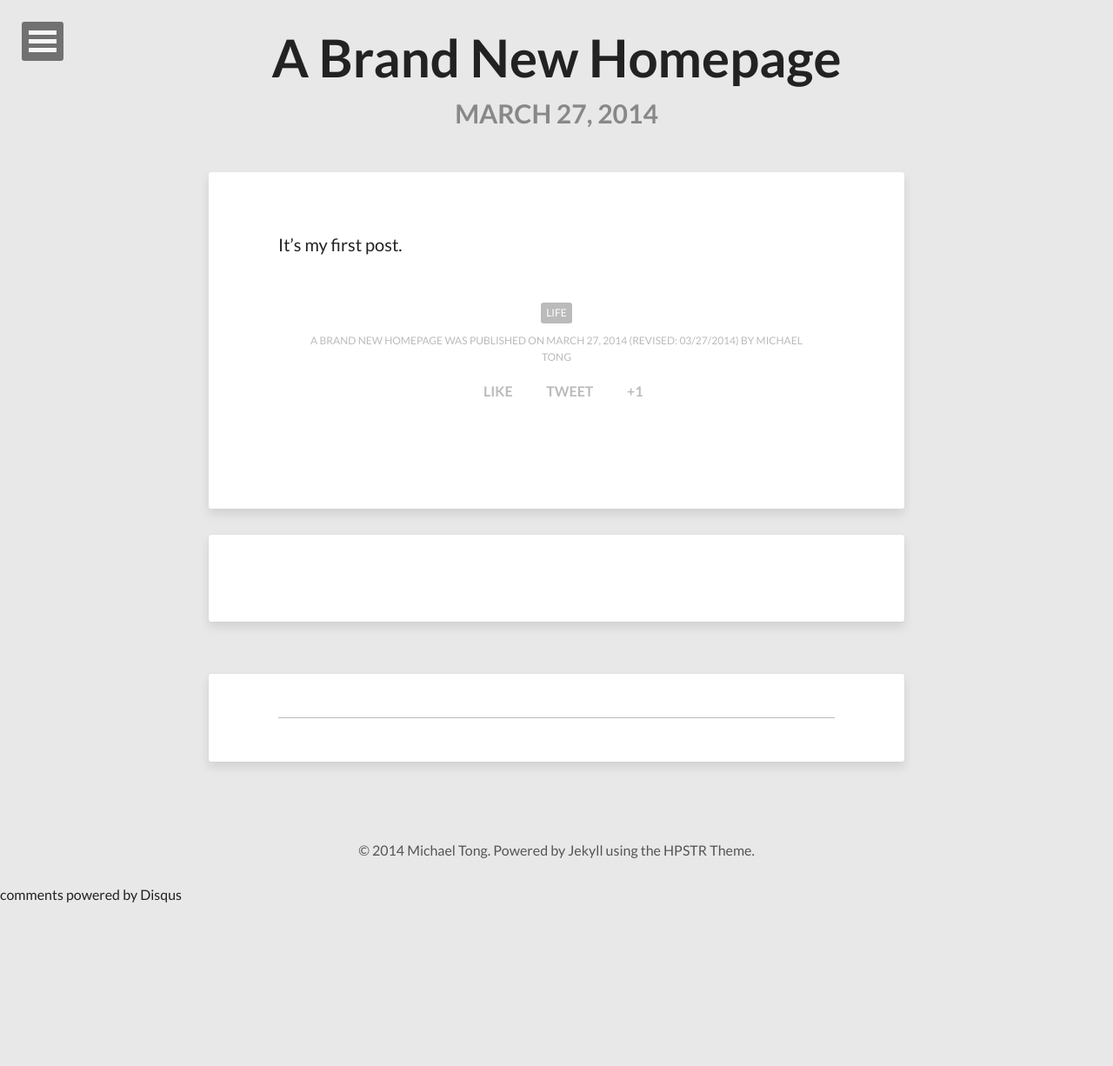
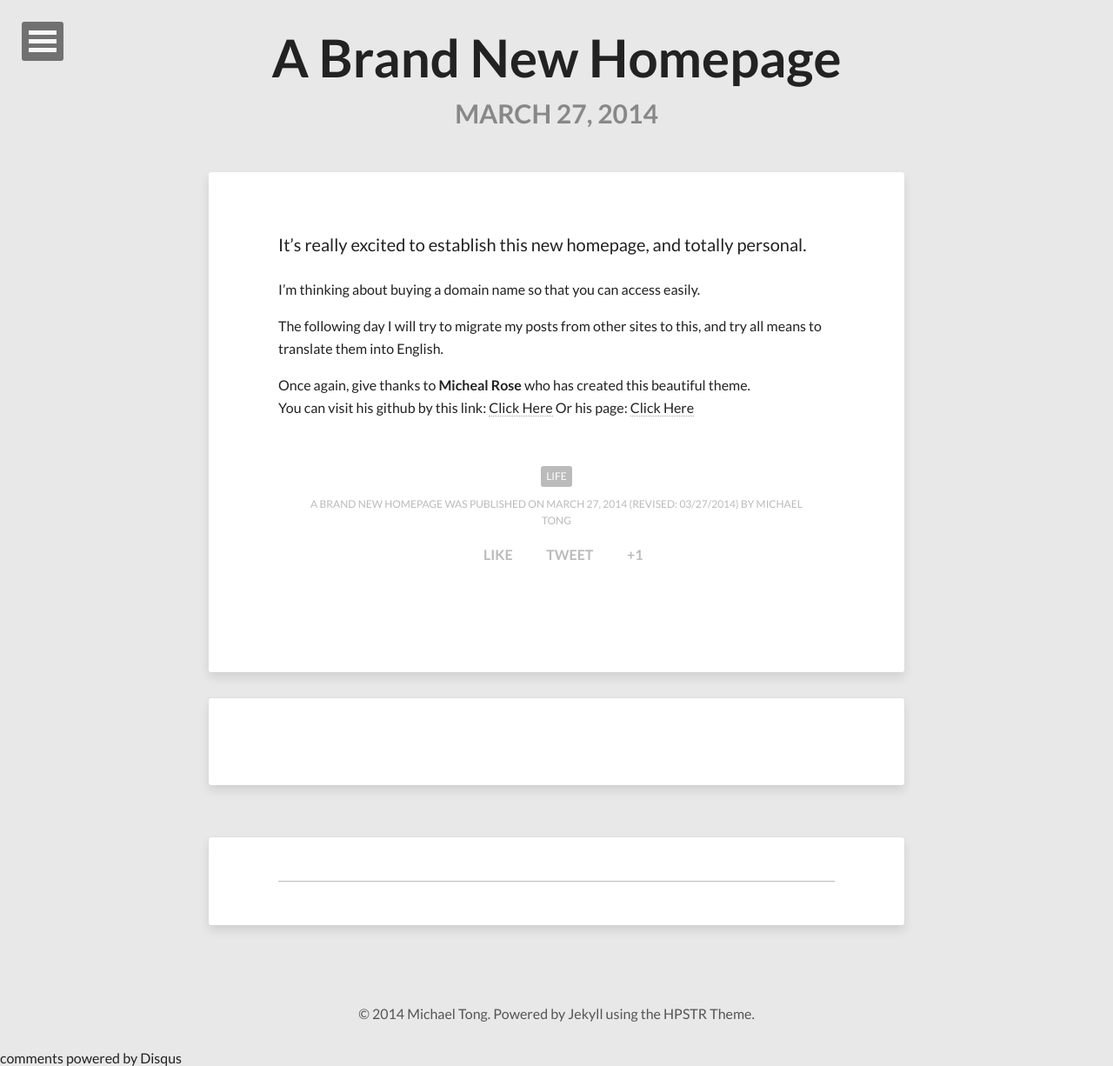
Before and after one commit to MichaelTong/michaeltong.github.com, a Jekyll site: the page built from _posts/2014-03-27-a-brand-new-homepage.md, in a window 1280 px wide. Shown: the whole page at 87% size. Built offline with Jekyll 4.4.1, drawn with Linux system fonts in a browser that asks for light colours; nearby versions of some CDN libraries; comment, search, counter and statistics services are not loaded; before the commit the page ends 1038 px from its top, so only the background shows below that.

Commit message:
Update 2014-03-27-a-brand-new-homepage.md

```diff
--- a/_posts/2014-03-27-a-brand-new-homepage.md
+++ b/_posts/2014-03-27-a-brand-new-homepage.md
@@ -11,4 +11,12 @@
 share: true
 ---
 
-It's my first post.
+It's really excited to establish this new homepage, and totally personal.
+
+I'm thinking about buying a domain name so that you can access easily.
+
+The following day I will try to migrate my posts from other sites to this, and try all means to translate them into English.
+
+Once again, give thanks to **Micheal Rose** who has created this beautiful theme.
+You can visit his github by this link: [Click Here](https://github.com/mmistakes)
+Or his page: [Click Here](http://mademistakes.com/)
```
